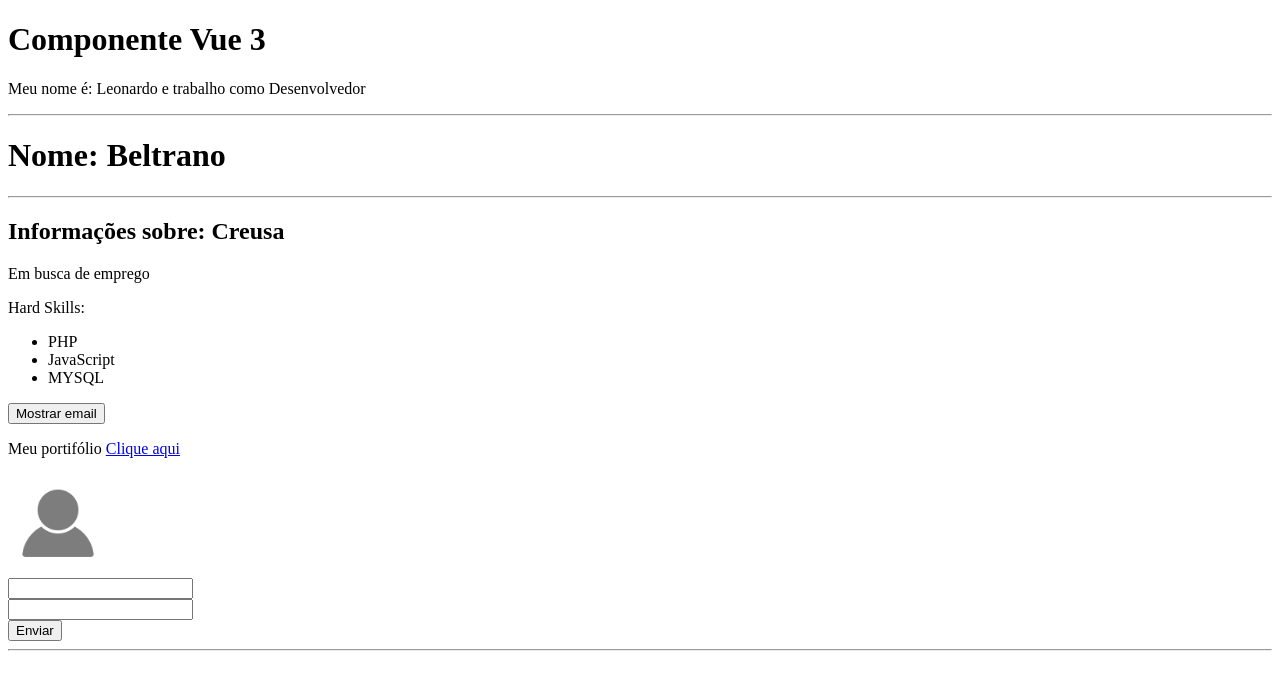
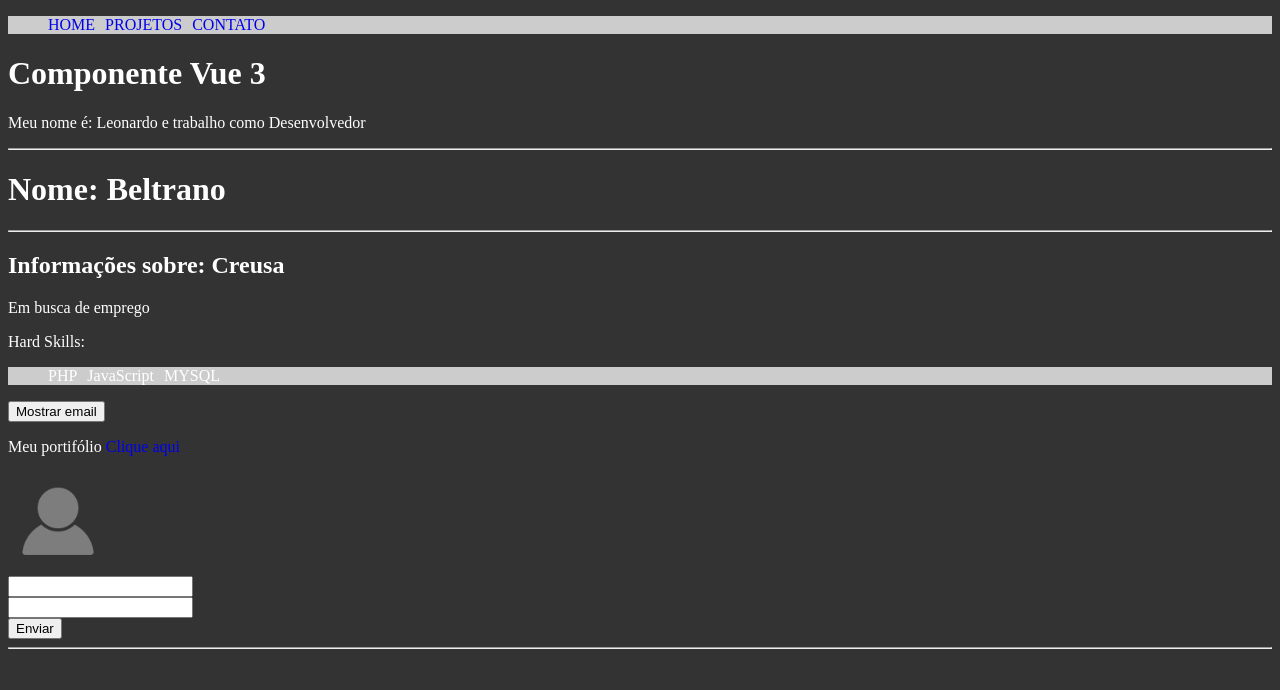
Before and after one commit to LeonardoScherer/curso_vuejs3, a Vue app in the folder 3_projeto_cli/: page / in a window 1280 px wide. Shown: the top 690 px of the page. Built offline with nearby package versions, Linux system fonts and the light colour scheme.

Commit message:
CSS Scoped e CSS global

```diff
--- a/3_projeto_cli/src/App.vue
+++ b/3_projeto_cli/src/App.vue
@@ -1,5 +1,6 @@
 <template>
   <div>
+    <Header />
     <PrimeiroComponente />
     <hr>
     <LifeCycle />
@@ -31,6 +32,7 @@
   import PrimeiroComponente from './components/PrimeiroComponente.vue'
   import LifeCycle from './components/LifeCycle.vue'
   import Pessoa from './components/Pessoa.vue'
+  import Header from './components/Header.vue'
   //import DialogModal from './components/DialogModal.vue'
 
   export default {
@@ -44,6 +46,7 @@
       PrimeiroComponente,
       LifeCycle,
       Pessoa,
+      Header,
       /* DialogModal, */
     },
     methods: {
@@ -53,3 +56,10 @@
     },
   }
 </script>
+
+<style>
+  body {
+    background-color: #333;
+    color: #fff;
+  }
+</style>
--- /dev/null
+++ b/3_projeto_cli/src/components/Header.vue
@@ -0,0 +1,36 @@
+<template>
+    <ul>
+        <li><a href="#"> HOME</a></li>
+        <li><a href="#">PROJETOS</a></li>
+        <li><a href="#">CONTATO</a></li>
+    </ul>
+</template>
+
+<script>
+    export default {
+        name: 'Header'
+    }
+</script>
+
+<style :scoped>
+    ul {
+        list-style: none;
+        display: flex;
+        background: #CCC;
+    }
+
+    li {
+        margin-right: 10px;
+    }
+
+    a {
+        columns: #DDD;
+        text-decoration: none;
+        transition: .5s;
+    }
+
+    a:hover {
+        color: turquoise;
+    }
+
+</style>
```
